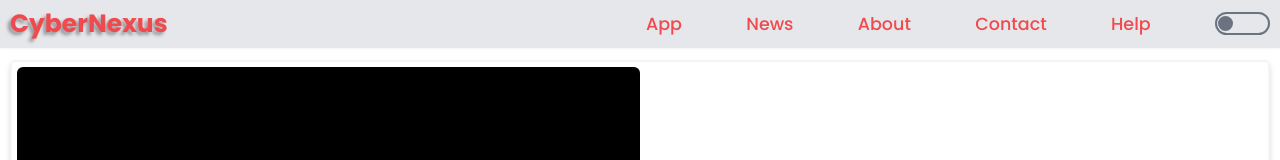
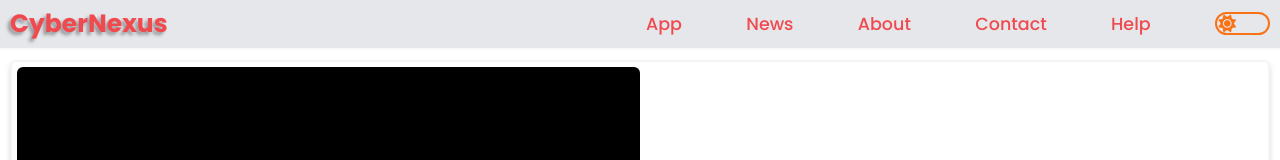
Before and after one commit to oyatullo2/cybernexus.uz, a React (Vite) app: page / in a window 1280 px wide. Shown: the top 160 px of the page. Built offline with nearby package versions, Linux system fonts and the light colour scheme.

Commit message:
mode style setting

```diff
--- a/src/Layout/Header/header.jsx
+++ b/src/Layout/Header/header.jsx
@@ -82,21 +82,34 @@ export const WelcomeHeader = () => {
             className={classNames(
               "w-[55px] h-[23px] transition-all duration-500 ease-in-out bg-transparent border-[2px] rounded-[20px] relative",
               {
-                  "border-gray-500": mode === "light",
+                "border-orange-500": mode === "light",
+                "border-gray-500": mode === "dark",
               }
             )}
           >
             <div
               className={classNames(
-                  "w-[15px] top-[1.3px] h-[15px] rounded-[50%] absolute transition-all duration-500 ease-in-out",
+                "top-[-3.5px] absolute transition-all duration-500 ease-in-out",
                 {
-                    "left-[1px]": mode === "light",
-                    "bg-gray-500": mode === "light",
-                    "right-[2px]": mode === "dark",
-                    "bg-white": mode === "dark",
+                  "left-[1.5px]": mode === "light",
+                  "right-[3px]": mode === "dark",
                 }
               )}
-              ></div>
+            >
+              {mode === "light" ? (
+                <i
+                  className={classNames("fa-solid", "fa-sun", {
+                    "text-orange-500": mode === "light",
+                  })}
+                ></i>
+              ) : (
+                <i
+                  className={classNames("fa-solid", "fa-moon", {
+                    "text-gray-500": mode === "dark",
+                  })}
+                ></i>
+              )}
+            </div>
           </div>
         </label>
       </div>
@@ -136,23 +149,36 @@ export const WelcomeHeader = () => {
           <label htmlFor="mode" onClick={handleMode}>
             <div
               className={classNames(
-                "w-[55px] h-[21px] transition-all duration-500 ease-in-out bg-transparent border-[2px] rounded-[20px] relative",
+                "w-[55px] h-[23px] transition-all duration-500 ease-in-out bg-transparent border-[2px] rounded-[20px] relative",
                 {
-                  "border-gray-500": mode === "light",
+                  "border-orange-500": mode === "light",
+                  "border-gray-500": mode === "dark",
                 }
               )}
             >
               <div
                 className={classNames(
-                  "w-[15px] top-[0.3px] h-[15px] rounded-[50%] absolute transition-all duration-500 ease-in-out",
+                  "top-[-3.5px] absolute transition-all duration-500 ease-in-out",
                   {
-                    "left-[1px]": mode === "light",
-                    "bg-gray-500": mode === "light",
-                    "right-[2px]": mode === "dark",
-                    "bg-white": mode === "dark",
+                    "left-[1.5px]": mode === "light",
+                    "right-[3px]": mode === "dark",
                   }
                 )}
-              ></div>
+              >
+                {mode === "light" ? (
+                  <i
+                    className={classNames("fa-solid", "fa-sun", {
+                      "text-orange-500": mode === "light",
+                    })}
+                  ></i>
+                ) : (
+                  <i
+                    className={classNames("fa-solid", "fa-moon", {
+                      "text-gray-500": mode === "dark",
+                    })}
+                  ></i>
+                )}
+              </div>
             </div>
           </label>
         </div>
```
Lines whose indentation alone changed are shown as unchanged.
